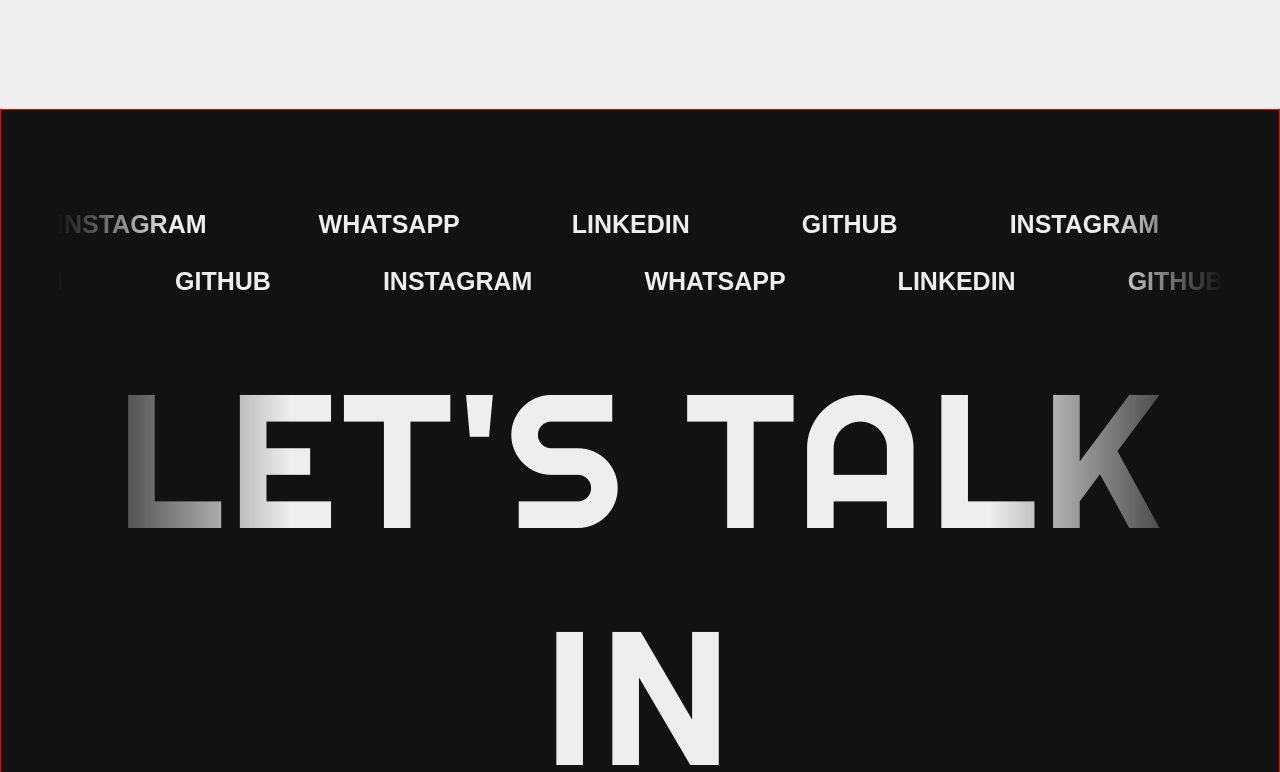
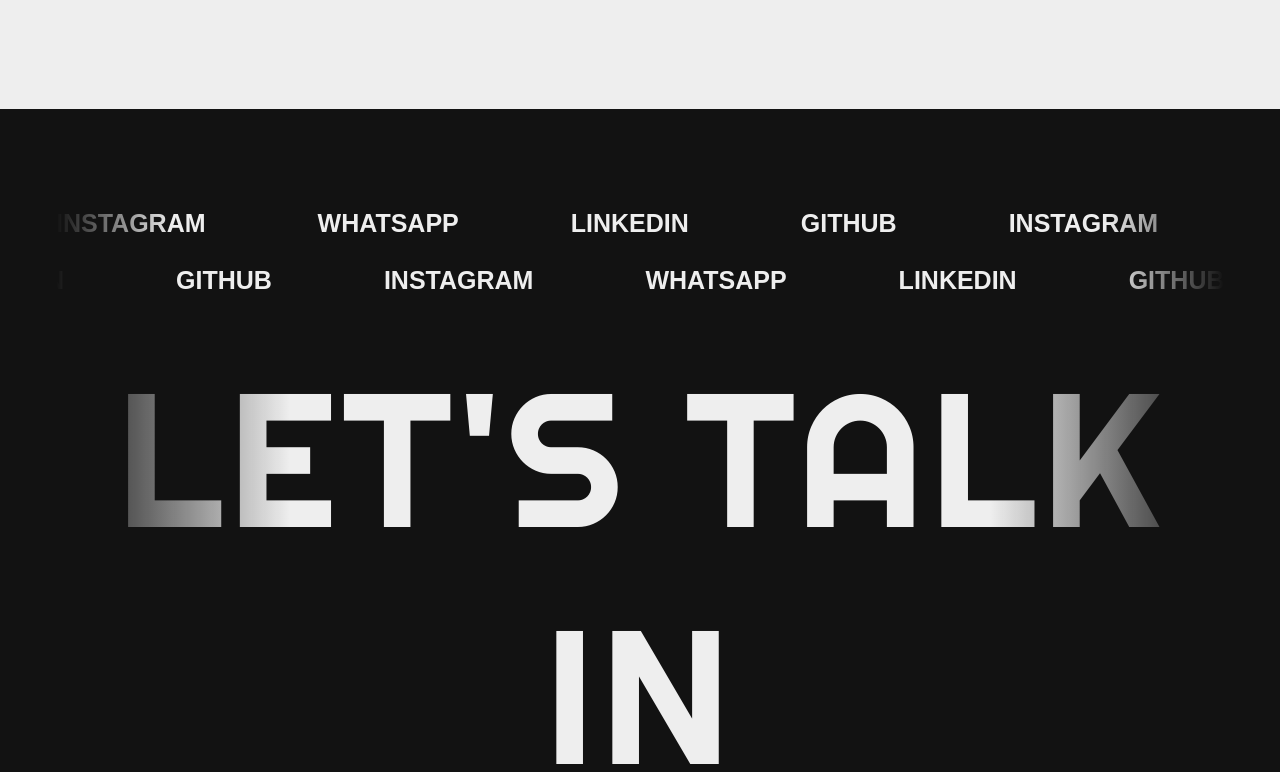
Before and after one commit to DekdiNgurah/dekdingrh, a plain HTML site: page index.html in a window 1280 px wide. Shown: the part 6268-7040 px from the top of the page. Drawn offline with nearby package versions, Linux system fonts and the light colour scheme; some packages are replaced by stand-ins of ours; a script that the page names is missing; a web font is replaced by a local one.

Commit message:
Add files via upload

```diff
--- a/index.html
+++ b/index.html
@@ -643,7 +643,7 @@
         </div>
     </section>
 
-    <section id="contacts" class="mt-20 lg:mt-28" style="border: 1px solid red;">
+    <section id="contacts" class="mt-20 lg:mt-28">
         <section class="relative">
 
             <div  class="py-8 md:py-20 lg:py-24 px-4 md:px-8 lg:px-14 bg-[var(--color-background)] w-full">
```
